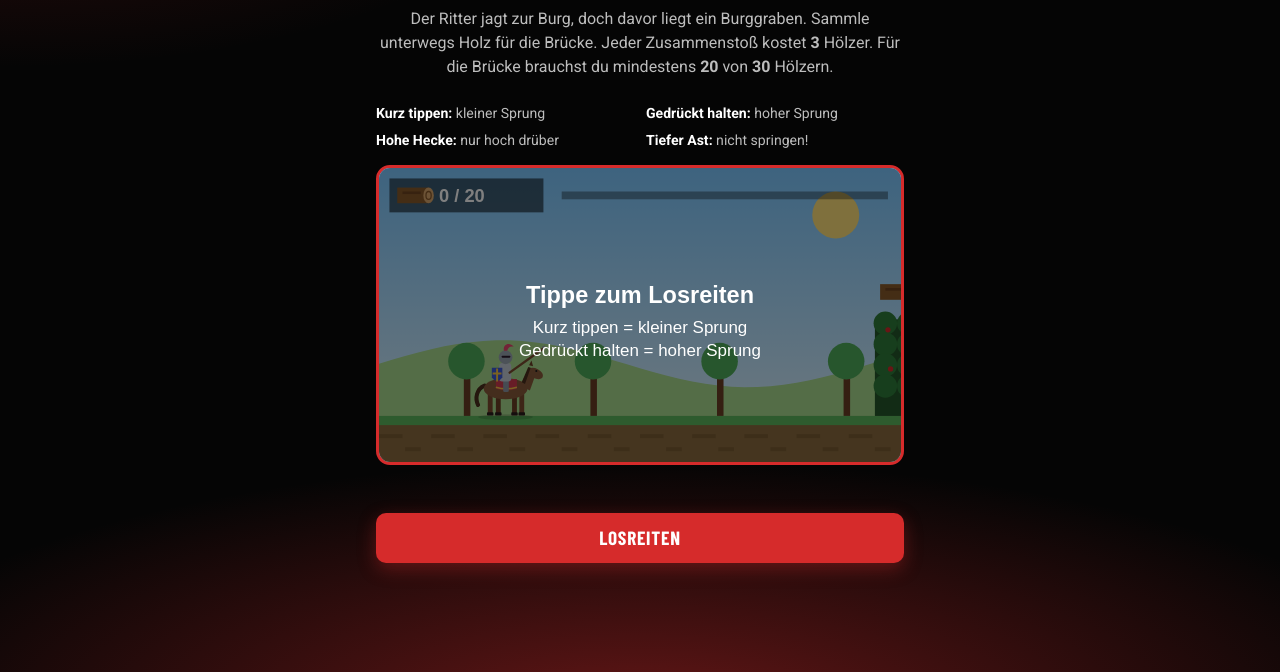
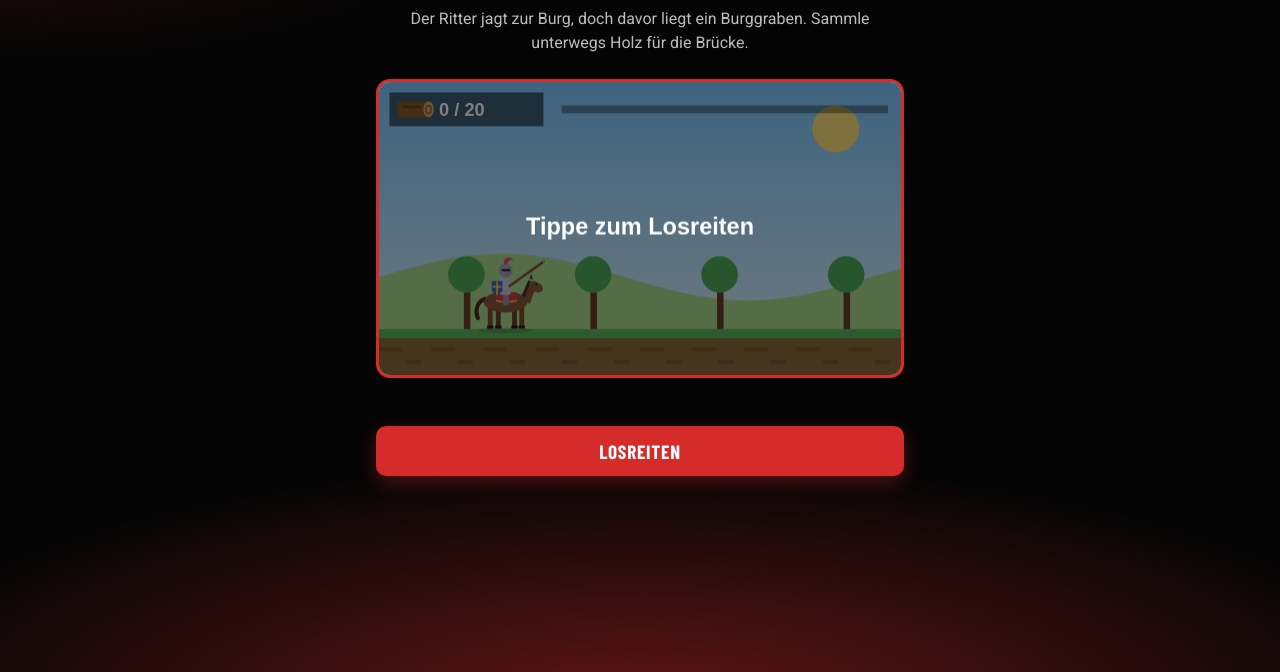
Before and after one commit to Melitiuz/Anna-Geburtstag, a plain HTML site: page site/spiele/brueckenritt.html in a window 1280 px wide. Shown: the part 128-800 px from the top of the page. Drawn offline with nearby package versions, Linux system fonts and the light colour scheme.

Commit message:
Brückenritt: ohne Tipps, schneller und strenger
Steuerungstipps und langer Einleitungstext entfernt. Tempo 220 bis 340,
dichtere Abstände, mehr Hindernisse, neue Muster Stein vor Ast und
Wolfspaar, ein Treffer kostet 4 Hölzer.

Co-Authored-By: Claude Opus 5.5 <noreply@anthropic.com>

```diff
--- a/site/spiele/brueckenritt.html
+++ b/site/spiele/brueckenritt.html
@@ -16,8 +16,6 @@
     .buehne canvas { display: block; width: 100%; touch-action: none; }
     #meldung { min-height: 1.5em; font-weight: 600; text-align: center; margin-top: 12px; }
     .steuerung { display: grid; grid-template-columns: 1fr; gap: 8px; margin-top: 12px; }
-    .legende { display: grid; grid-template-columns: 1fr 1fr; gap: 6px 12px; font-size: 0.88rem; color: var(--text-leise); margin-bottom: 14px; }
-    .legende b { color: var(--text); }
   </style>
 </head>
 <body>
@@ -25,14 +23,8 @@
     <a class="zurueck" href="../index.html">‹ Übersicht</a>
     <header class="kopf">
       <h1>🪵 Brückenritt</h1>
-      <p class="unterzeile">Der Ritter jagt zur Burg, doch davor liegt ein Burggraben. Sammle unterwegs Holz für die Brücke. Jeder Zusammenstoß kostet <b id="t-verlust">3</b> Hölzer. Für die Brücke brauchst du mindestens <b id="t-noetig">20</b> von <b id="t-gesamt">30</b> Hölzern.</p>
+      <p class="unterzeile">Der Ritter jagt zur Burg, doch davor liegt ein Burggraben. Sammle unterwegs Holz für die Brücke.</p>
     </header>
-    <div class="legende">
-      <span><b>Kurz tippen:</b> kleiner Sprung</span>
-      <span><b>Gedrückt halten:</b> hoher Sprung</span>
-      <span><b>Hohe Hecke:</b> nur hoch drüber</span>
-      <span><b>Tiefer Ast:</b> nicht springen!</span>
-    </div>
     <div class="buehne" id="buehne"><canvas id="leinwand"></canvas></div>
     <p id="meldung" aria-live="polite"></p>
     <div class="steuerung"><button class="knopf" type="button" id="aktion">Losreiten</button></div>
@@ -45,9 +37,9 @@
     (function () {
       // Virtuelles Spielfeld, wird auf die Bildschirmbreite skaliert
       var W = 400, H = 225, BODEN = 190, RX = 70, GRABEN_SCHIRM = 190;
-      var HOLZ_GESAMT = 30, HOLZ_NOETIG = Math.ceil(HOLZ_GESAMT * 2 / 3), VERLUST = 3;
+      var HOLZ_GESAMT = 30, HOLZ_NOETIG = Math.ceil(HOLZ_GESAMT * 2 / 3), VERLUST = 4;
       var GRAVITATION = 1700, SPRUNG = -650, ABBRUCH = 0.35;   // Loslassen bremst den Aufstieg: kurzer Tipp = kleiner Sprung
-      var TEMPO_START = 190, TEMPO_ENDE = 300;
+      var TEMPO_START = 220, TEMPO_ENDE = 340;
       var AST_UNTEN = BODEN - 46, HOLZ_BODEN = BODEN - 16, HOLZ_NIEDRIG = BODEN - 50, HOLZ_HOCH = BODEN - 95;
 
       var buehne = document.getElementById("buehne");
@@ -55,9 +47,6 @@
       var g = leinwand.getContext("2d");
       var meldung = document.getElementById("meldung");
       var knopf = document.getElementById("aktion");
-      document.getElementById("t-noetig").textContent = HOLZ_NOETIG;
-      document.getElementById("t-gesamt").textContent = HOLZ_GESAMT;
-      document.getElementById("t-verlust").textContent = VERLUST;
 
       function bildAus(svg) {
         var img = new Image();
@@ -96,12 +85,19 @@
         holzBoden: function (x, l) { l.push({ art: "holz", x: x, y: HOLZ_BODEN }); l.push({ art: "holz", x: x + 46, y: HOLZ_BODEN }); return { holz: 2, breite: 72 }; },
         holzNiedrig: function (x, l) { l.push({ art: "holz", x: x, y: HOLZ_NIEDRIG }); return { holz: 1, breite: 26 }; },
         holzHoch: function (x, l) { l.push({ art: "holz", x: x, y: HOLZ_HOCH }); return { holz: 1, breite: 26 }; },
+        steinAst: function (x, l) {
+          // Kleiner Sprung über den Stein, dann sofort unten bleiben: dahinter hängt ein Ast
+          var abstand = 30 + tempoBei(x) * 0.62;
+          l.push({ art: "stein", x: x, w: 28, h: 22 }); l.push({ art: "ast", x: x + abstand, w: 70 }); l.push({ art: "holz", x: x + abstand + 22, y: HOLZ_BODEN });
+          return { holz: 1, breite: abstand + 70 };
+        },
+        wolfPaar: function (x, l) { l.push({ art: "wolf", x: x + 120, w: 36, h: 22, vx: -90 }); l.push({ art: "wolf", x: x + 185, w: 36, h: 22, vx: -90 }); return { holz: 0, breite: 110 }; },
         holzBogen: function (x, l) {
           l.push({ art: "holz", x: x, y: BODEN - 38 }); l.push({ art: "holz", x: x + 40, y: BODEN - 58 }); l.push({ art: "holz", x: x + 80, y: BODEN - 38 });
           return { holz: 3, breite: 106 };
         }
       };
-      var GEWICHTE = { stein: 3, steinMitHolz: 3, doppelstein: 2, wolf: 3, hecke: 2, heckeMitHolz: 3, ast: 3, holzBoden: 2, holzNiedrig: 2, holzHoch: 2, holzBogen: 2 };
+      var GEWICHTE = { stein: 2, steinMitHolz: 3, doppelstein: 3, wolf: 3, wolfPaar: 2, hecke: 3, heckeMitHolz: 3, ast: 2, steinAst: 3, holzBoden: 1, holzNiedrig: 2, holzHoch: 3, holzBogen: 2 };
 
       function probeHolz(name) { return MUSTER[name](0, []).holz; }
       function musterWaehlen(rest) {
@@ -111,17 +107,24 @@
         return namen[namen.length - 1];
       }
 
+      // Zwei Durchgänge: Der erste schätzt die Streckenlänge, damit im zweiten das Tempo an jeder Stelle stimmt
+      // (Abstände hängen vom Tempo ab, das Tempo von der Gesamtlänge).
       function streckeBauen() {
-        var liste = [], x = 380, holzZahl = 0, letztes = "";
-        grabenX = 9000; // vorläufig, damit tempoBei während des Bauens rechnen kann
+        var schaetzung = 7000, liste, x;
+        for (var durchgang = 0; durchgang < 2; durchgang++) {
+          grabenX = schaetzung;
+          liste = []; x = 380;
+          var holzZahl = 0, letztes = "";
           while (holzZahl < HOLZ_GESAMT) {
             var name = musterWaehlen(HOLZ_GESAMT - holzZahl);
             if (name === letztes && Math.random() < 0.7) name = musterWaehlen(HOLZ_GESAMT - holzZahl);
             var e = MUSTER[name](x, liste);
             holzZahl += e.holz;
             letztes = name;
-          // Abstand zum nächsten Muster: genug Zeit für einen hohen Sprung plus Reaktion, bei hohem Tempo enger getaktet
-          x += e.breite + tempoBei(x) * zufall(0.8, 1.15);
+            // Abstand zum nächsten Muster: knapp genug Zeit für einen hohen Sprung plus Reaktion
+            x += e.breite + tempoBei(x) * zufall(0.65, 0.95);
+          }
+          schaetzung = x + 220;
         }
         grabenX = x + 220;
         return liste;
@@ -397,10 +400,7 @@
         if (phase === "bereit") {
           g.fillStyle = "rgba(0,0,0,0.5)"; g.fillRect(-5, -5, W + 10, H + 10);
           g.fillStyle = "#fff"; g.textAlign = "center";
-          g.font = "bold 18px sans-serif"; g.fillText("Tippe zum Losreiten", W / 2, H / 2 - 14);
-          g.font = "13px sans-serif";
-          g.fillText("Kurz tippen = kleiner Sprung", W / 2, H / 2 + 10);
-          g.fillText("Gedrückt halten = hoher Sprung", W / 2, H / 2 + 28);
+          g.font = "bold 18px sans-serif"; g.fillText("Tippe zum Losreiten", W / 2, H / 2);
           g.textAlign = "left";
         }
         g.restore();
```
Also changed, not shown: 1 other file. Lines whose indentation alone changed are shown as unchanged.
